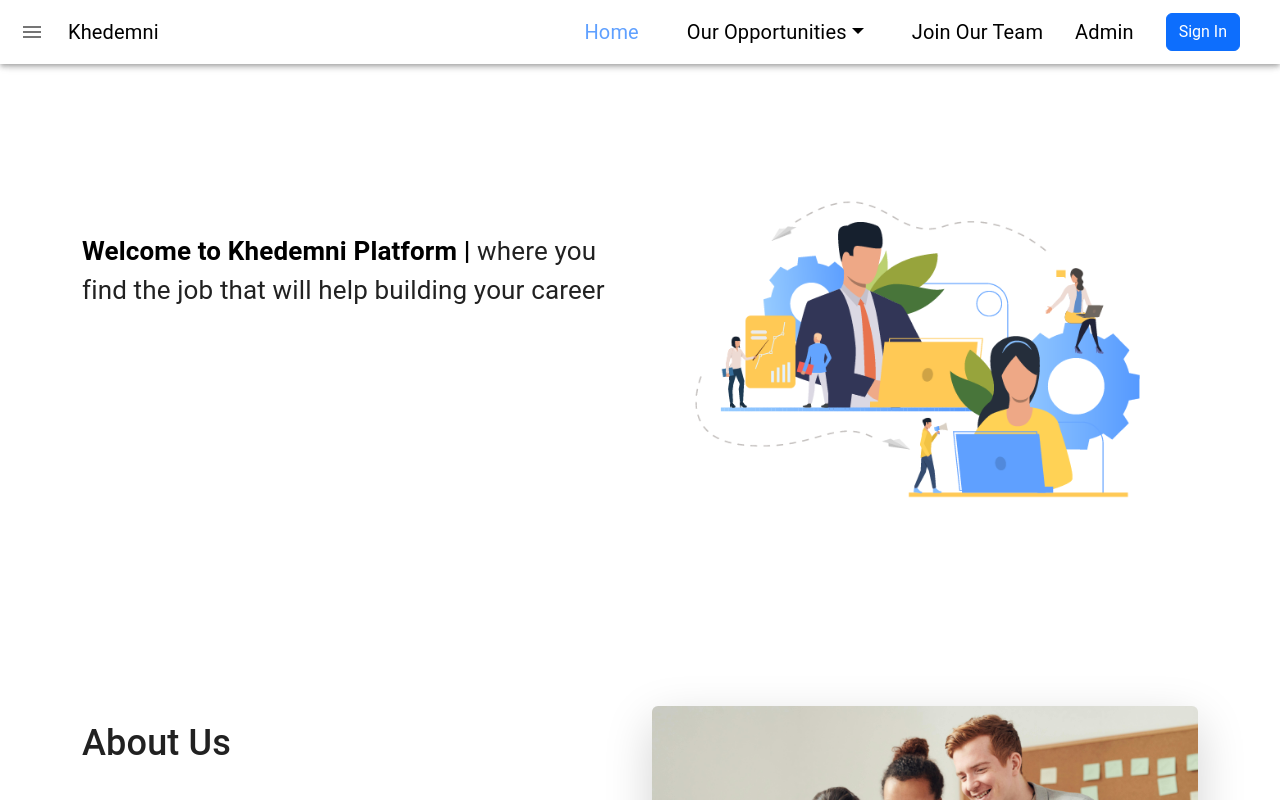
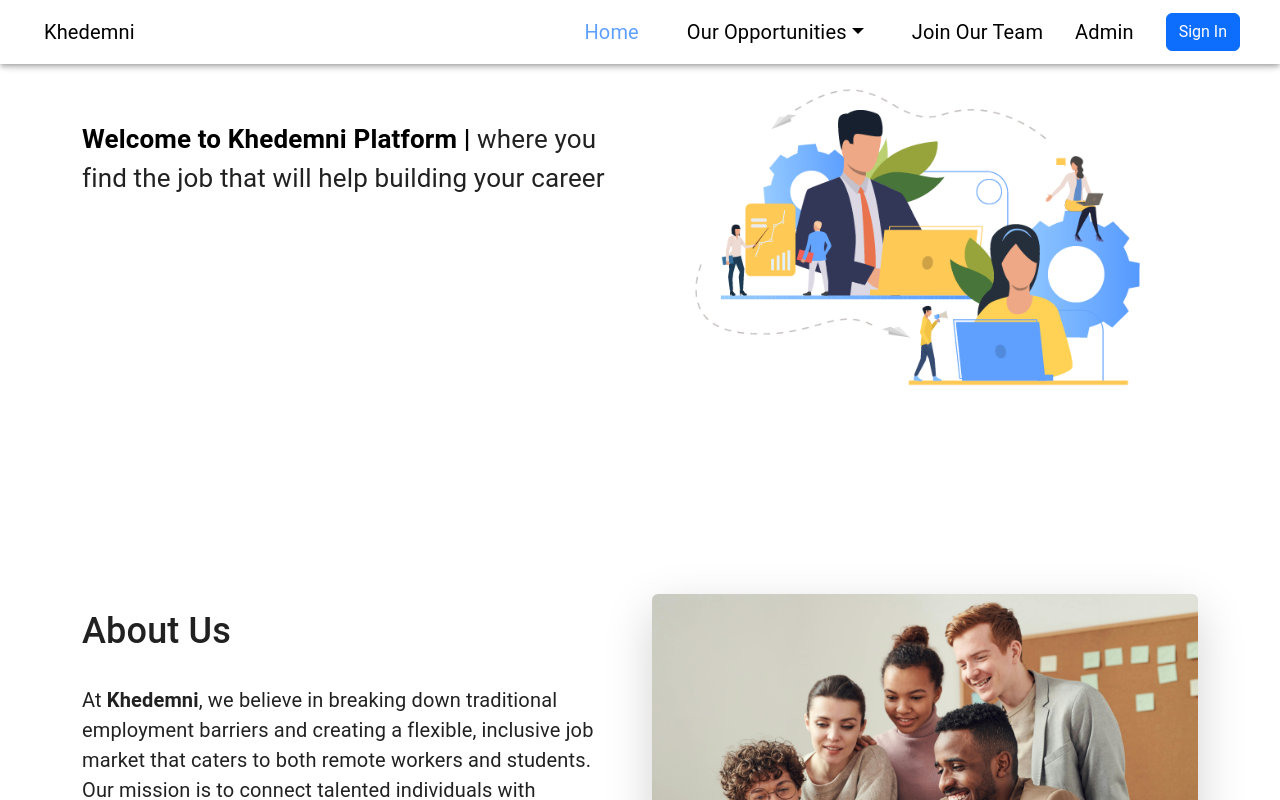
Before and after one commit to amiraBENMOU/khedemni_platform, a React (Create React App) app: page / in a window 1280 px wide. Shown: the top 800 px of the page. Built offline with nearby package versions, Linux system fonts and the light colour scheme.

Commit message:
Refactor Navbar component: remove light/dark mode toggle and clean up unused drawer code

```diff
--- a/src/navbar.js
+++ b/src/navbar.js
@@ -48,7 +48,7 @@ const Main = styled('main', { shouldForwardProp: (prop) => prop !== 'open' })(
   }),
 );
 
-const AppBar = styled(MuiAppBar, {
+ const AppBar = styled(MuiAppBar, {
   shouldForwardProp: (prop) => prop !== 'open',
 })(({ theme, open }) => ({
   transition: theme.transitions.create(['margin', 'width'], {
@@ -77,20 +77,21 @@ const DrawerHeader = styled('div')(({ theme }) => ({
 
 function Navbar_khedmouni() {
   const theme = useTheme();
-  const [open, setOpen] = useState(false);
   const navigate = useNavigate();
   const location = useLocation();
-  const [darkMode, setDarkMode] = useState(false);
   const [signinText, setSigninText] = useState('Sign in');
+  const [open, setOpen] = useState(false);
 
   useEffect(() => {
     const isAuthenticated = localStorage.getItem('isAuthenticated') === 'true';
     setSigninText(isAuthenticated ? 'Sign Out' : 'Sign In');
   }, []);
 
+  {/*
   const toggleLightDarkMode = () => {
     setDarkMode((prevMode) => !prevMode);
   };
+  */}
 
   const handleSignInClick = () => {
     const isAuthenticated = localStorage.getItem('isAuthenticated') === 'true';
@@ -117,6 +118,7 @@ function Navbar_khedmouni() {
     setOpen(false);
   };
 
+
   const navItemStyle = { fontSize: '20px' };
 
   return (
@@ -131,7 +133,6 @@ function Navbar_khedmouni() {
             edge="start"
             sx={{ mr: 2, ...(open && { display: 'none' }) }}
           >
-            <MenuIcon />
           </IconButton>
           <Navbar.Brand href="/" style={{
                 ...navItemStyle,
@@ -203,59 +204,10 @@ function Navbar_khedmouni() {
           </Nav>
         </Toolbar>
       </AppBar>
-      <Drawer
-        sx={{
-          width: drawerWidth,
-          flexShrink: 0,
-          '& .MuiDrawer-paper': {
-            width: drawerWidth,
-            boxSizing: 'border-box',
-          },
-        }}
-        variant="persistent"
-        anchor="left"
-        open={open}
-      >
-        <DrawerHeader>
-          <IconButton onClick={handleDrawerClose}>
-            {theme.direction === 'ltr' ? <ChevronLeftIcon /> : <ChevronRightIcon />}
-          </IconButton>
-        </DrawerHeader>
-        <Divider />
-        <Typography variant="h6" component="div" style={{ textAlign: 'center', marginTop: '10px' }}>
-           Admin
-        </Typography>
-        <List>
-          {['Inbox', 'Starred', 'Send email', 'Drafts'].map((text, index) => (
-            <ListItem key={text} disablePadding>
-              <ListItemButton>
-                <ListItemIcon>
-                  {index % 2 === 0 ? <InboxIcon /> : <MailIcon />}
-                </ListItemIcon>
-                <ListItemText primary={text} />
-              </ListItemButton>
-            </ListItem>
-          ))}
-        </List>
-        <Divider />
-        <List>
-          {['All mail', 'Trash', 'Spam'].map((text, index) => (
-            <ListItem key={text} disablePadding>
-              <ListItemButton>
-                <ListItemIcon>
-                  {index % 2 === 0 ? <InboxIcon /> : <MailIcon />}
-                </ListItemIcon>
-                <ListItemText primary={text} />
-              </ListItemButton>
-            </ListItem>
-          ))}
-        </List>
-      </Drawer>
-      <Main open={open}>
-        <DrawerHeader />
-        {/* Main content goes here */}
-      </Main>
-    </Box>
+
+
+
+         </Box>
   );
 }
 
```
